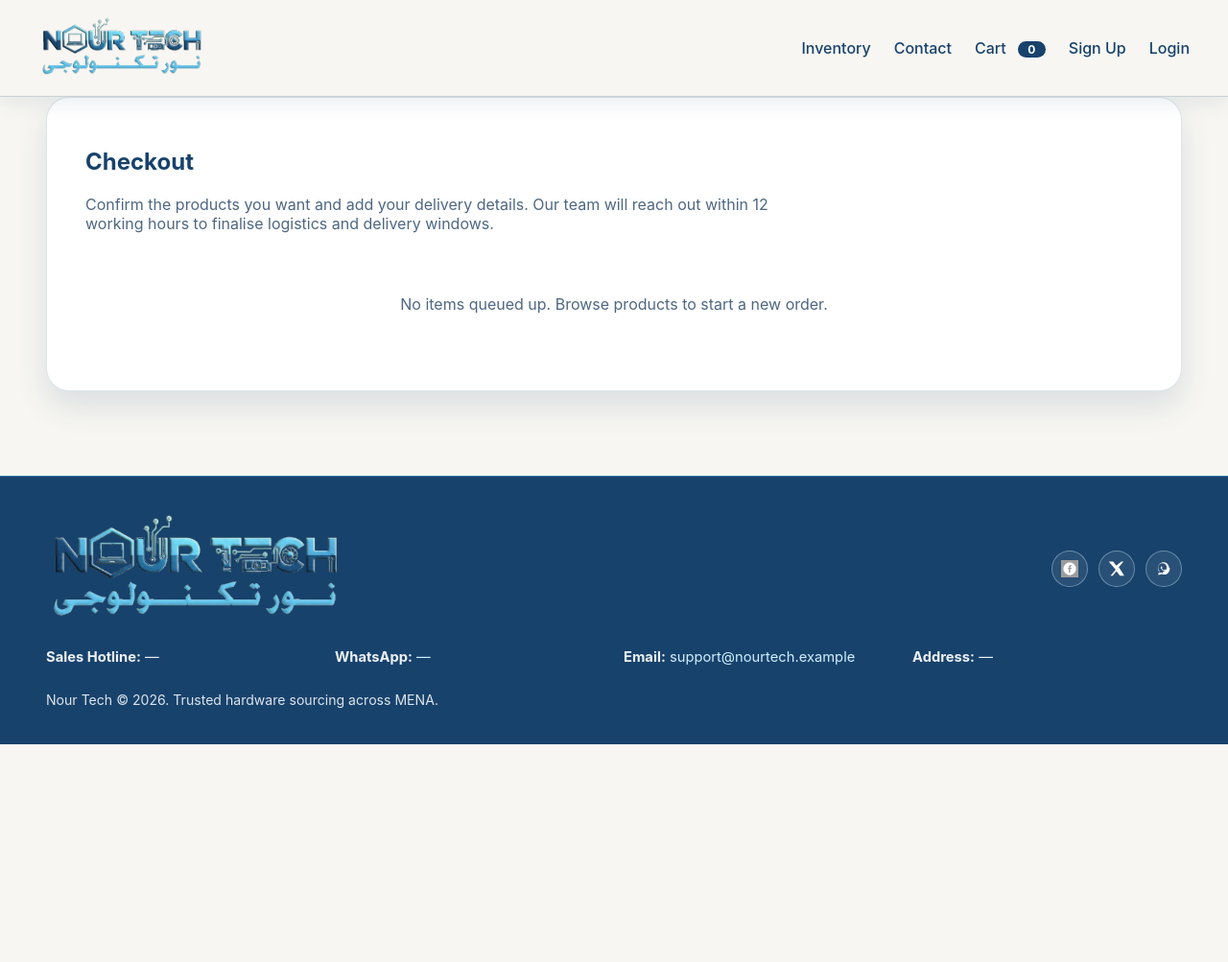
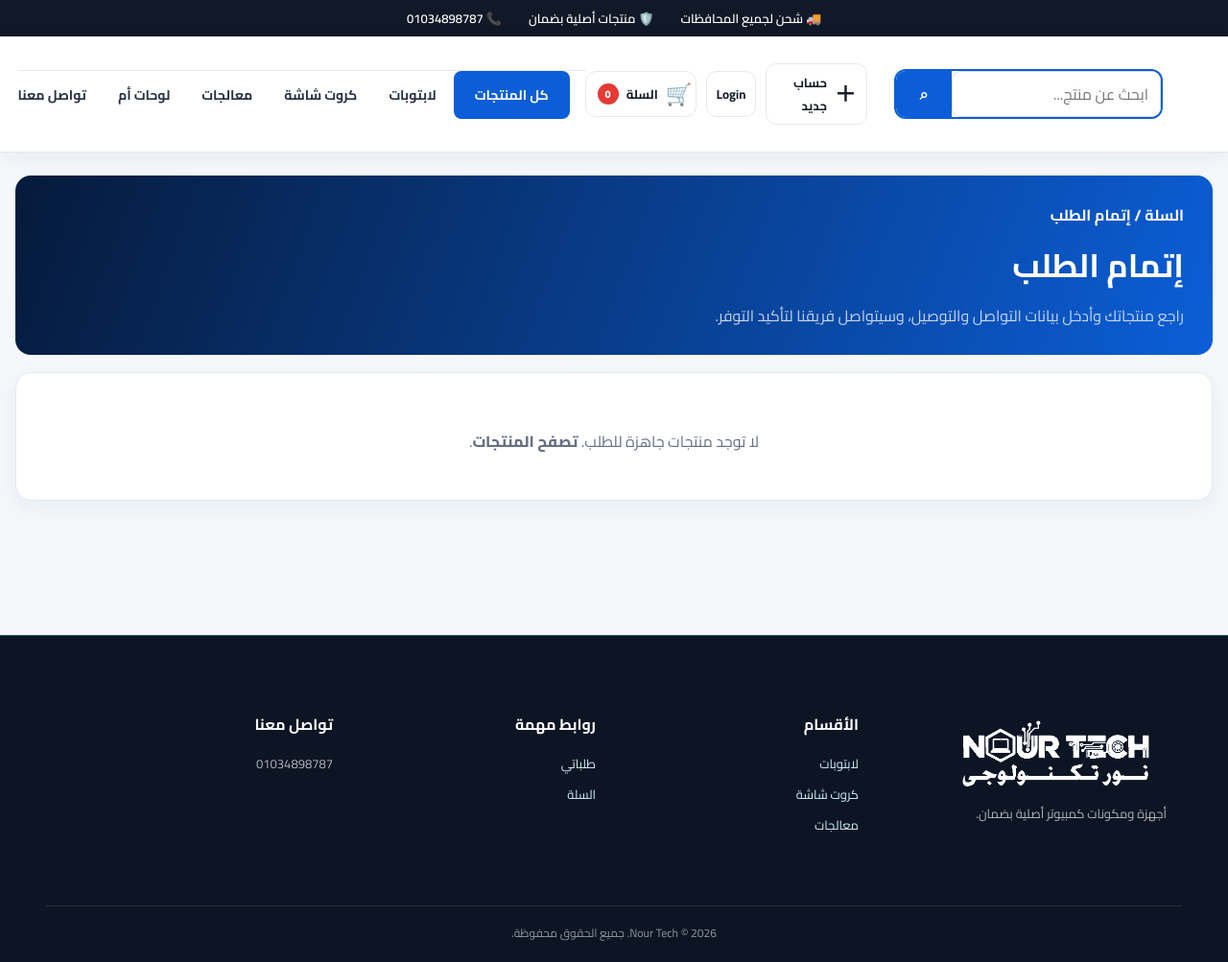
Before and after one commit to aelemary/nour-tech, a website: page public/checkout.html in a window 1280 px wide. Shown: the whole page at 96% size. Before the commit the page ends 800 px from the top, so only its background shows below. Drawn offline with Linux system fonts and the light colour scheme; no server answers.

Commit message:
Redesign checkout page

```diff
--- a/public/checkout.html
+++ b/public/checkout.html
@@ -1,5 +1,5 @@
 <!doctype html>
-<html lang="en">
+<html lang="ar" dir="rtl">
   <head>
     <!-- Google tag (gtag.js) -->
     <script async src="https://www.googletagmanager.com/gtag/js?id=G-916CLWK6N4"></script>
@@ -11,138 +11,55 @@
     </script>
     <meta charset="utf-8" />
     <meta name="viewport" content="width=device-width, initial-scale=1" />
-    <title>Nour Tech</title>
+    <title>نور تكنولوجي | إتمام الطلب</title>
     <link rel="stylesheet" href="/styles.css" />
+    <link rel="stylesheet" href="/storefront.css" />
     <link rel="icon" type="image/png" href="/data/nourtechsmall.png" />
   </head>
-  <body>
-    <header>
-      <a class="logo" href="/" aria-label="Nour Tech home">
-        <img src="/data/nourtechlogo.png" alt="Nour Tech logo" class="logo-mark" />
-      </a>
-      <button class="nav-toggle" type="button" aria-label="Toggle menu" aria-expanded="false" aria-controls="site-nav">Menu</button>
-      <nav id="site-nav">
-        <a href="/index.html">Inventory</a>
-        <a href="/contact.html">Contact</a>
-<a href="/account.html" id="nav-account" data-requires-auth="true">My Orders</a>
-        <a href="/cart.html" class="cart-link">Cart <span id="cart-count" class="cart-count">0</span></a>
-        <a href="/admin.html" data-requires-role="admin">Admin</a>
+  <body class="storefront-theme">
+    <div class="store-announcement"><span>🚚 شحن لجميع المحافظات</span><span>🛡️ منتجات أصلية بضمان</span><span>📞 01034898787</span></div>
+    <header class="store-header">
+      <div class="store-header-main">
+        <button class="nav-toggle" type="button" aria-label="فتح القائمة" aria-expanded="false" aria-controls="site-nav">☰</button>
+        <a class="logo" href="/"><img src="/data/nourtechlogo.png" alt="Nour Tech" /></a>
+        <form class="store-search" action="/category.html"><input type="search" name="search" placeholder="ابحث عن منتج..." /><button type="submit">⌕</button></form>
+        <div class="store-actions">
+          <a class="store-action" href="/account.html" id="nav-account" data-requires-auth="true"><span class="store-action-icon">👤</span><span>حسابي</span></a>
+          <a class="store-action" href="/signup.html" id="nav-signup"><span class="store-action-icon">＋</span><span>حساب جديد</span></a>
+          <a class="store-action" href="/login.html" id="nav-auth"><span class="store-action-icon">↪</span><span>دخول</span></a>
           <span id="nav-user" class="nav-user" hidden></span>
-        <a href="/signup.html" id="nav-signup">Sign Up</a>
-        <a href="/login.html" id="nav-auth">Login</a>
-      </nav>
+          <a class="store-action" href="/cart.html"><span class="store-action-icon">🛒</span><span>السلة</span><span id="cart-count" class="cart-count">0</span></a>
+        </div>
+      </div>
+      <div class="store-nav-wrap"><nav id="site-nav" class="store-nav"><a class="shop-all" href="/category.html">كل المنتجات</a><a href="/category.html?type=laptop">لابتوبات</a><a href="/category.html?type=gpu">كروت شاشة</a><a href="/category.html?type=cpu">معالجات</a><a href="/category.html?type=motherboard">لوحات أم</a><a href="/contact.html">تواصل معنا</a></nav></div>
     </header>
 
-    <main>
-      <section class="panel">
-        <h1>Checkout</h1>
-        <p style="color: var(--text-muted); max-width: 720px;">
-          Confirm the products you want and add your delivery details. Our team will
-          reach out within 12 working hours to finalise logistics and delivery windows.
-        </p>
+    <main class="store-main">
+      <section class="category-page-head"><a class="back-link" href="/cart.html">السلة / إتمام الطلب</a><h1>إتمام الطلب</h1><p>راجع منتجاتك وأدخل بيانات التواصل والتوصيل، وسيتواصل فريقنا لتأكيد التوفر.</p></section>
+      <section class="panel" style="padding:24px">
         <div id="checkout-status" class="order-status"></div>
-        <div id="checkout-empty" class="empty-state">
-          No items queued up. <a href="/index.html">Browse products</a> to start a new order.
-        </div>
-        <div id="checkout-content" hidden>
-          <div class="panel-lite">
-            <h2>Order Summary</h2>
+        <div id="checkout-empty" class="empty-state">لا توجد منتجات جاهزة للطلب. <a class="store-section-link" href="/category.html">تصفح المنتجات</a>.</div>
+        <div id="checkout-content" hidden style="display:grid;grid-template-columns:minmax(0,.85fr) minmax(320px,1.15fr);gap:22px;align-items:start">
+          <div class="panel-lite" style="padding:20px;border:1px solid #e5e9f0;border-radius:14px;background:#f8fafc">
+            <h2>ملخص الطلب</h2>
             <ul id="summary-list" class="summary-list"></ul>
           </div>
-          <form id="checkout-form" class="order-form" autocomplete="on">
-            <h2 style="margin: 0;">Delivery Details</h2>
-            <label>
-              Full Name
-              <input type="text" name="customerName" placeholder="Name as it appears on the invoice" required />
-            </label>
-            <label>
-              Email (optional)
-              <input type="email" name="email" placeholder="example@email.com" />
-            </label>
-            <label>
-              Phone / WhatsApp
-              <input type="tel" name="phone" placeholder="+20 10 0000 0000" required />
-            </label>
-            <label>
-              Delivery Address
-              <textarea
-                name="address"
-                rows="3"
-                placeholder="City, district, street, building"
-                required
-              ></textarea>
-            </label>
-            <label>
-              Order Notes (optional)
-              <textarea
-                name="notes"
-                rows="3"
-                placeholder="Access instructions, preferred delivery slot, extra details"
-              ></textarea>
-            </label>
-            <button type="submit" class="btn btn-primary" id="checkout-submit">
-              Place Order
-            </button>
+          <form id="checkout-form" class="order-form" autocomplete="on" style="display:grid;gap:14px">
+            <h2 style="margin:0">بيانات التوصيل</h2>
+            <label>الاسم بالكامل<input type="text" name="customerName" placeholder="الاسم كما يظهر في الفاتورة" required /></label>
+            <label>البريد الإلكتروني (اختياري)<input type="email" name="email" placeholder="example@email.com" /></label>
+            <label>رقم الهاتف / واتساب<input type="tel" name="phone" placeholder="01000000000" required /></label>
+            <label>عنوان التوصيل<textarea name="address" rows="3" placeholder="المحافظة، المنطقة، الشارع، رقم المبنى" required></textarea></label>
+            <label>ملاحظات الطلب (اختياري)<textarea name="notes" rows="3" placeholder="الكمية، ميعاد مناسب للتواصل أو أي تفاصيل إضافية"></textarea></label>
+            <button type="submit" class="btn btn-primary" id="checkout-submit">تأكيد وإرسال الطلب</button>
           </form>
         </div>
       </section>
     </main>
 
     <footer class="site-footer">
-      <div class="footer-main">
-        <a href="/" class="footer-logo-link" aria-label="Nour Tech home">
-          <img src="/data/nourtechlogo.png" alt="Nour Tech" class="footer-logo" />
-        </a>
-        <div class="footer-socials">
-          <a
-            href="https://www.facebook.com/share/1BJq8qdpZs/"
-            class="footer-social"
-            aria-label="Facebook"
-            target="_blank"
-            rel="noopener noreferrer"
-          >
-            <img src="/data/facebook.png" alt="" class="footer-social-icon footer-social-image" />
-          </a>
-          <a
-            href="https://x.com/"
-            class="footer-social"
-            aria-label="Twitter"
-            target="_blank"
-            rel="noopener noreferrer"
-          >
-            <svg viewBox="0 0 24 24" class="footer-social-icon" aria-hidden="true">
-              <path d="M18.9 2H22l-6.8 7.8L23 22h-6.2l-4.8-6.3L6.6 22H3.5l7.3-8.3L1 2h6.3l4.3 5.7L18.9 2z" />
-            </svg>
-          </a>
-          <a
-            href="#"
-            class="footer-social"
-            id="footer-whatsapp-link"
-            aria-label="WhatsApp"
-            target="_blank"
-            rel="noopener noreferrer"
-          >
-            <svg viewBox="0 0 24 24" class="footer-social-icon" aria-hidden="true">
-              <path d="M20 11.2C20 6.7 16.4 3 12 3S4 6.7 4 11.2c0 1.8.6 3.5 1.6 4.8L4.5 21l5-1.3c1.1.6 2.4.9 3.6.9 4.4 0 7.9-3.7 7.9-9.4zm-8 7.4c-1.1 0-2.2-.3-3.2-.9l-.4-.2-3 .8.8-3-.3-.4c-1-1.3-1.5-2.7-1.5-4.3 0-3.4 2.7-6.2 6.1-6.2s6.1 2.8 6.1 6.2-2.7 6.2-6.1 6.2zm3.4-4.6c-.2-.1-1.3-.6-1.5-.7s-.3-.1-.4.1-.5.7-.6.8-.2.2-.4.1c-.2-.1-.9-.3-1.7-1-.6-.5-1-1.2-1.1-1.4-.1-.2 0-.3.1-.4l.3-.3c.1-.1.1-.2.2-.3.1-.1 0-.2 0-.3 0-.1-.4-1-.6-1.4-.2-.4-.3-.3-.4-.3h-.3c-.1 0-.3 0-.4.2-.1.2-.6.6-.6 1.5s.6 1.7.7 1.8c.1.1 1.2 2 2.9 2.7 1.8.8 1.8.5 2.2.5.4-.1 1.3-.5 1.5-.9.2-.4.2-.8.1-.9-.1-.1-.2-.1-.4-.2z" />
-            </svg>
-          </a>
-        </div>
-      </div>
-      <div class="footer-contact">
-        <p><strong>Sales Hotline:</strong> <span data-footer-contact="salesHotline">—</span></p>
-        <p>
-          <strong>WhatsApp:</strong>
-          <a href="#" id="footer-whatsapp-text-link" target="_blank" rel="noopener noreferrer">
-            <span data-footer-contact="whatsapp">—</span>
-          </a>
-        </p>
-        <p>
-          <strong>Email:</strong>
-          <a href="mailto:support@nourtech.example" data-footer-contact-email>support@nourtech.example</a>
-        </p>
-        <p><strong>Address:</strong> <span data-footer-contact="address">—</span></p>
-      </div>
-      <p class="footer-copy">Nour Tech &copy; <span id="year"></span>. Trusted hardware sourcing across MENA.</p>
+      <div class="footer-main-grid"><div class="footer-col"><a href="/"><img src="/data/nourtechlogo.png" alt="Nour Tech" class="footer-logo" /></a><p>أجهزة ومكونات كمبيوتر أصلية بضمان.</p></div><div class="footer-col"><h4>الأقسام</h4><a href="/category.html?type=laptop">لابتوبات</a><a href="/category.html?type=gpu">كروت شاشة</a><a href="/category.html?type=cpu">معالجات</a></div><div class="footer-col"><h4>روابط مهمة</h4><a href="/account.html">طلباتي</a><a href="/cart.html">السلة</a></div><div class="footer-col"><h4>تواصل معنا</h4><p>01034898787</p></div></div>
+      <p class="footer-copy">Nour Tech &copy; <span id="year"></span>. جميع الحقوق محفوظة.</p>
     </footer>
 
     <script src="/auth.js" defer></script>
@@ -150,5 +67,6 @@
     <script src="/checkout.js" defer></script>
     <script src="/footer.js" defer></script>
     <script src="/nav.js" defer></script>
+    <script src="/storefront-enhance.js" defer></script>
   </body>
 </html>
```
Lines whose indentation alone changed are shown as unchanged.
